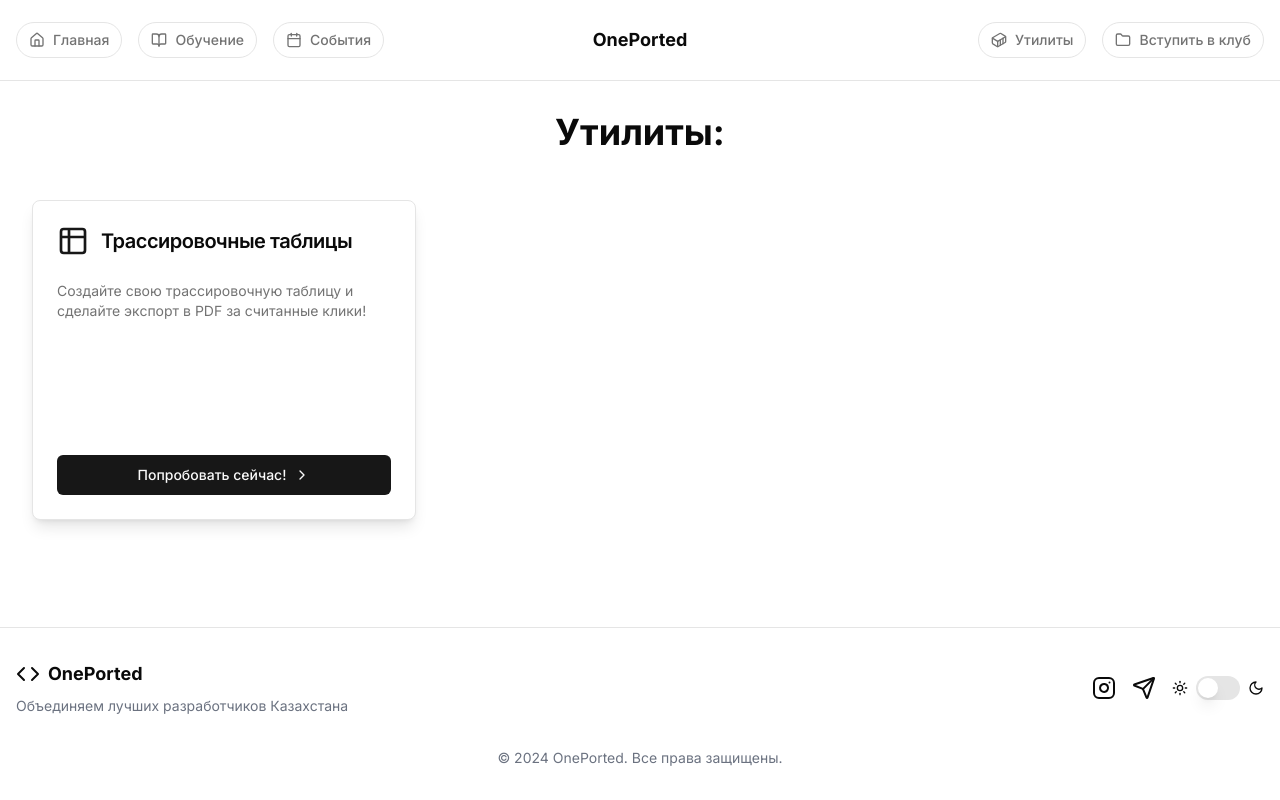
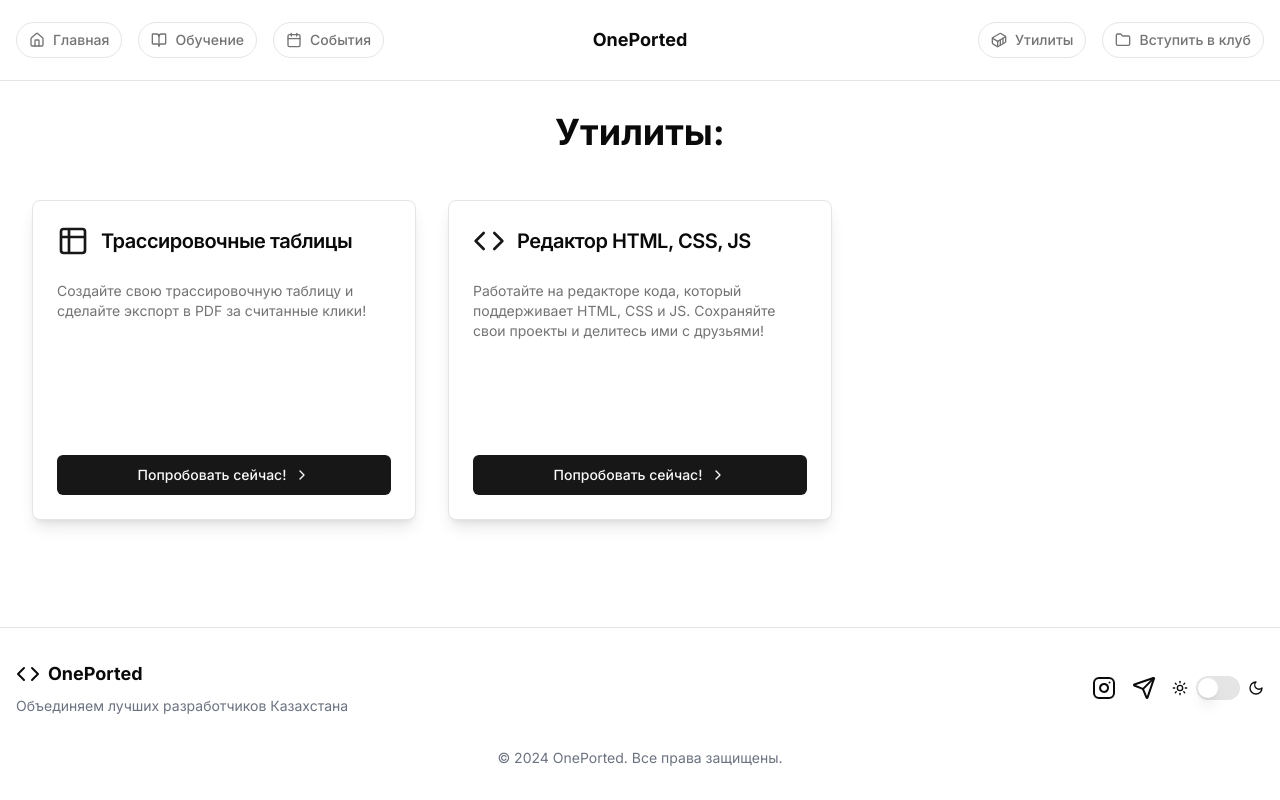
Before and after one commit to manyports/oneported, a Next.js app: page /tools in a window 1280 px wide. Built offline with nearby package versions, Linux system fonts and the light colour scheme.

Commit message:
small fixes:
- added the tool to /tools JSON
- fixed the header

```diff
--- a/src/app/tools/page.tsx
+++ b/src/app/tools/page.tsx
@@ -26,6 +26,13 @@ const technologies = [
       "Создайте свою трассировочную таблицу и сделайте экспорт в PDF за считанные клики!",
     path: "/tools/table",
   },
+  {
+    name: "Редактор HTML, CSS, JS",
+    icon: Code,
+    description:
+      "Работайте на редакторе кода, который поддерживает HTML, CSS и JS. Сохраняйте свои проекты и делитесь ими с друзьями!",
+    path: "/tools/code"
+  }
 ];
 
 export default function Component() {
--- a/src/components/ui/header.tsx
+++ b/src/components/ui/header.tsx
@@ -23,7 +23,7 @@ export default function Component() {
   const leftMenuItems = [
     { name: "Главная", icon: HomeIcon, href: "/" },
     { name: "Обучение", icon: BookOpenIcon, href: "/learn" },
-    { name: "События", icon: CalendarIcon, href: "/events" },
+    { name: "События", icon: CalendarIcon, href: "/hackathon" },
   ];
 
   const rightMenuItems = [
```
